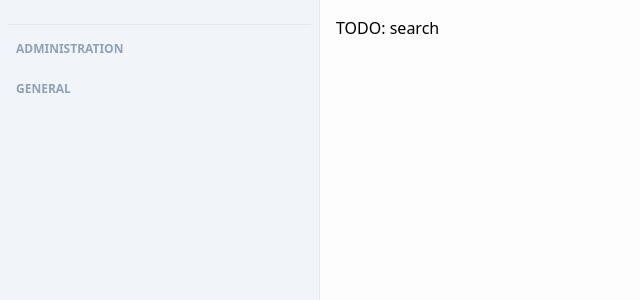
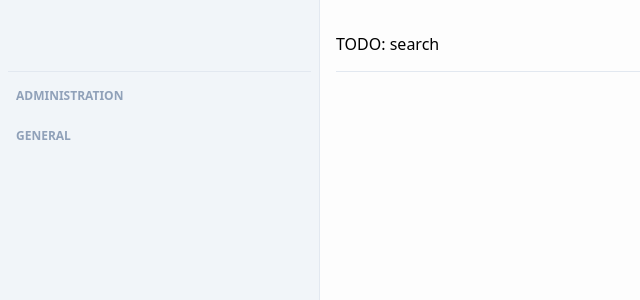
Before and after one commit to The127/dockyard-ui, a Vue app: page / in a window 1280 px wide. Shown: the top 300 px of the page, without its empty margins (0-640 px from the left). Built offline with nearby package versions, Linux system fonts and the light colour scheme; what @tanstack/vue-query would draw is missing.

Commit message:
Enhance layout structure in `App.vue` and improve `BurgerMenu` styling
Adjust `App.vue` layout with structural updates for better spacing and consistency. Update `BurgerMenu` header with improved alignment and styling.

```diff
--- a/src/App.vue
+++ b/src/App.vue
@@ -8,8 +8,8 @@ import BurgerMenu from "./components/BurgerMenu.vue";
     <div class="flex flex-row h-screen w-screen not-dark:text-black dark:text-white">
       <BurgerMenu/>
 
-      <div class="flex-1 not-dark:bg-offwhite dark:bg-slate-700 p-4">
-        <div class="">
+      <div class="flex flex-col gap-2 flex-1 not-dark:bg-offwhite dark:bg-slate-700 p-4 ">
+        <div class="flex items-center h-14 border-b not-dark:border-b-slate-200 dark:border-b-slate-600">
           TODO: search
         </div>
         <router-view/>
--- a/src/components/BurgerMenu.vue
+++ b/src/components/BurgerMenu.vue
@@ -26,7 +26,7 @@ watchEffect(async () => {
 
 <template>
   <div class="flex flex-col not-dark:bg-slate-100 dark:bg-slate-800 border-r not-dark:border-r-slate-200 dark:border-r-slate-600 p-2 gap-2 min-w-xs max-w-xs w-xs">
-    <div class="p-2 border-b not-dark:border-b-slate-200 dark:border-b-slate-600">
+    <div class="flex items-center h-16 p-2 border-b not-dark:border-b-slate-200 dark:border-b-slate-600">
       <HeadingText class="not-dark:text-cyan-800 dark:text-cyan-200"><router-link v-if="route.params.tenant" :to="{name: 'home'}">dockyard</router-link></HeadingText>
     </div>
 
```
